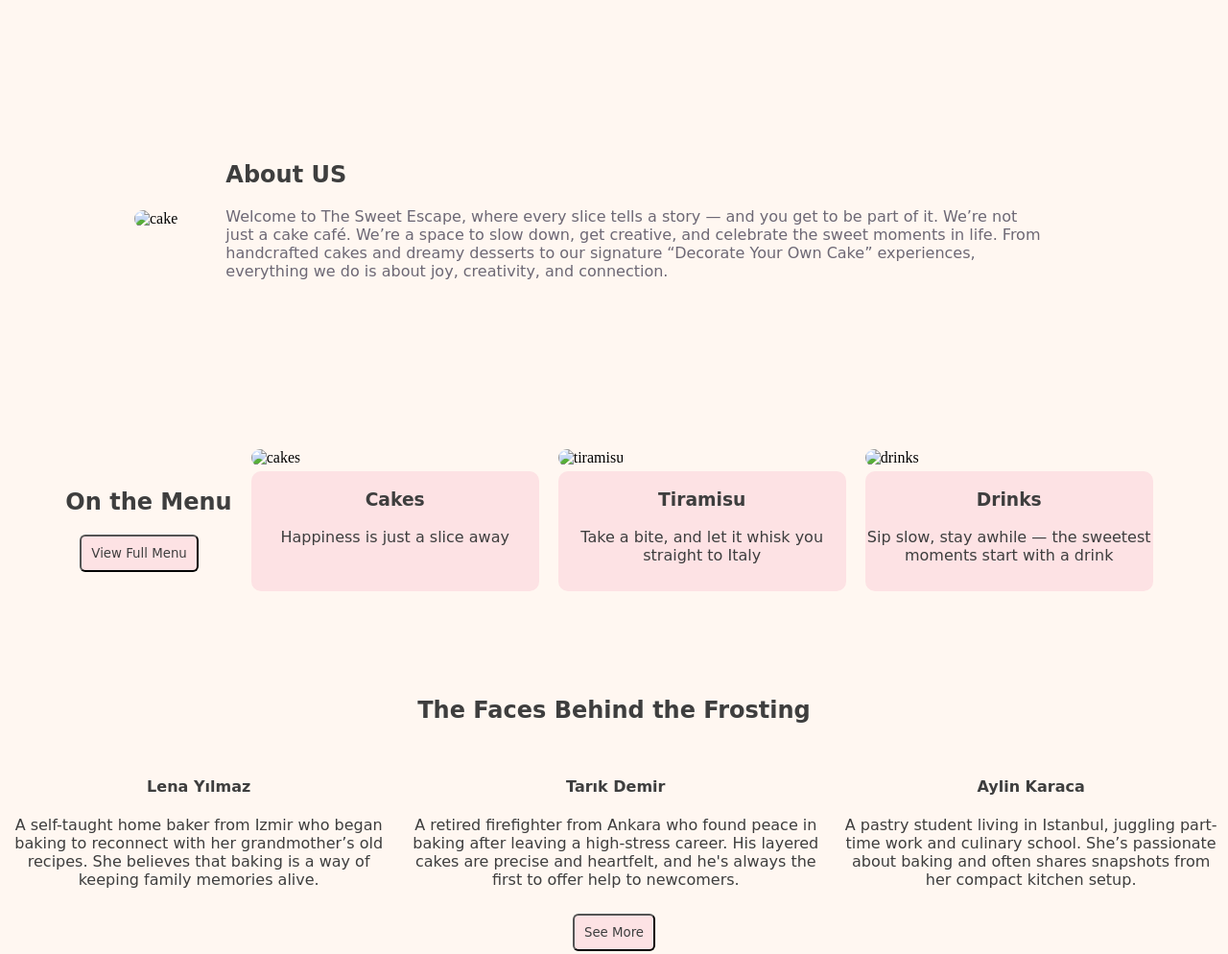
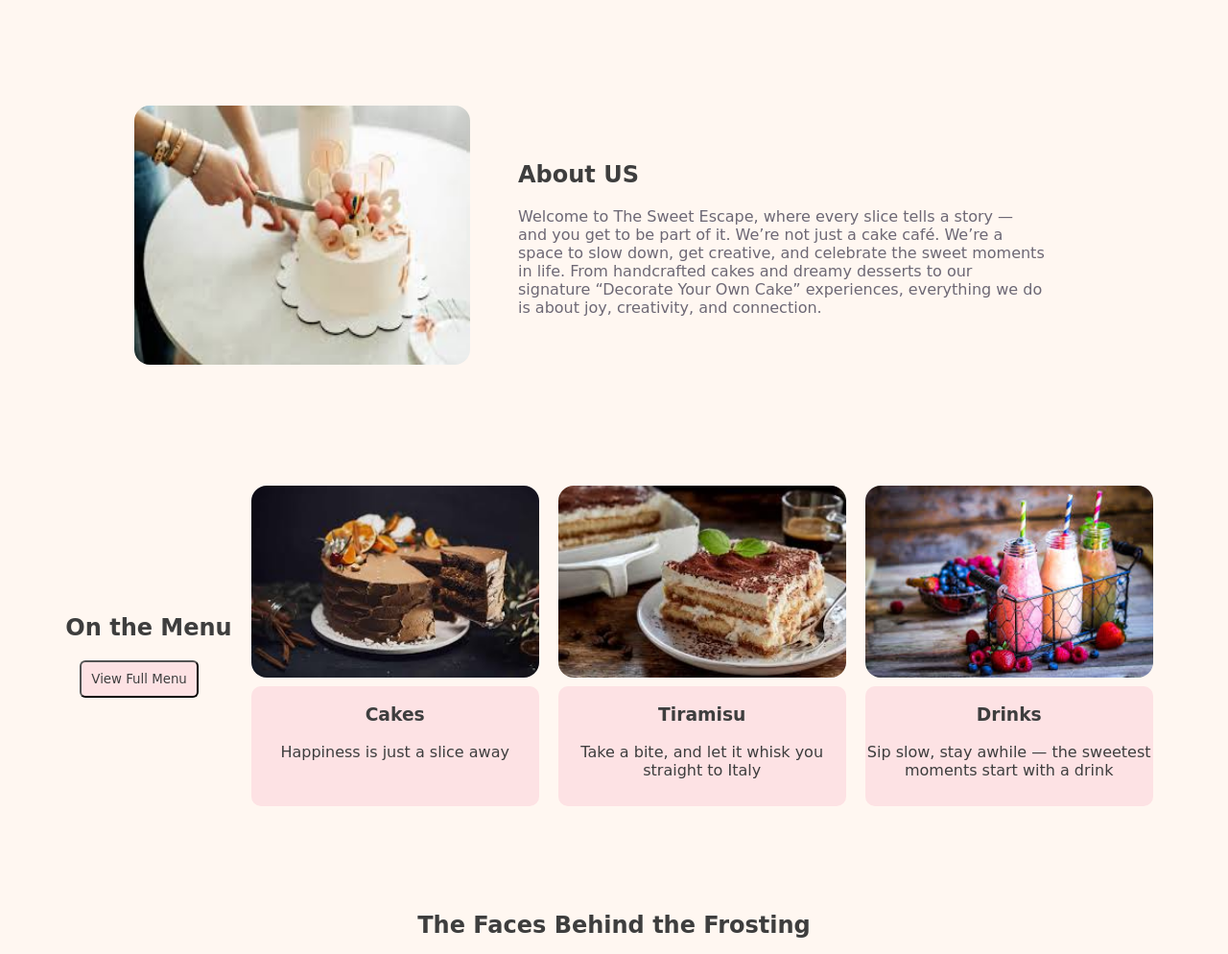
Before and after one commit to leen-s85/thesweetescape, a plain HTML site: page index.html in a window 1280 px wide. Shown: the part 921-1915 px from the top of the page at 96% size. Drawn offline with Linux system fonts and the light colour scheme; the site is published under a folder, as on GitHub Pages, so addresses that start at the root find nothing.

Commit message:
changed the url of the images

```diff
--- a/index.html
+++ b/index.html
@@ -41,7 +41,7 @@
         </section>
         <section>
             <div class="aboutus">
-                <div><img class="abtusimg"  src="/img/aboutuscake.jpg" alt="cake" ></div>
+                <div><img class="abtusimg"  src="img/aboutuscake.jpg" alt="cake" ></div>
                 <div class="abtus">
                     <h1 class="abt">About US</h1>
                     <p class="abttext">Welcome to The Sweet Escape, where every slice tells a story — and you get to be part of it.
@@ -58,21 +58,21 @@
                 <button class="menubutton">View Full Menu</button>
                 </div>
                 <div class="cakemenu">
-                    <img class="menuimg" src="/img/cakesmenu.jpg" alt="cakes">
+                    <img class="menuimg" src="img/cakesmenu.jpg" alt="cakes">
                     <div class="caption">
                     <h3>Cakes</h3>
                     Happiness is just a slice away
                     </div>
                 </div>
                 <div class="tiramisumenu">
-                    <img class="menuimg" src="/img/tiramisu.jpg" alt="tiramisu">
+                    <img class="menuimg" src="img/tiramisu.jpg" alt="tiramisu">
                     <div class="caption">
                     <h3>Tiramisu</h3>
                     Take a bite, and let it whisk you straight to Italy
                     </div>
                 </div>
                 <div class="drinkmenu">
-                    <img class="menuimg" src="/img/drinks.jpg" alt="drinks">
+                    <img class="menuimg" src="img/drinks.jpg" alt="drinks">
                     <div class="caption">
                     <h3>Drinks</h3>
                     Sip slow, stay awhile — the sweetest moments start with a drink
@@ -92,7 +92,7 @@
                     <p>A retired firefighter from Ankara who found peace in baking after leaving a high-stress career. His layered cakes are precise and heartfelt, and he's always the first to offer help to newcomers.</p>
                 </div>
                 <div class="aylin">
-                    <h4>Aylin Karaca</h4>
+                    <h4>Aylin Karaca</h4>jpg
                     <p>A pastry student living in Istanbul, juggling part-time work and culinary school. She’s passionate about baking and often shares snapshots from her compact kitchen setup.</p>
                 </div>
             </div>
```
